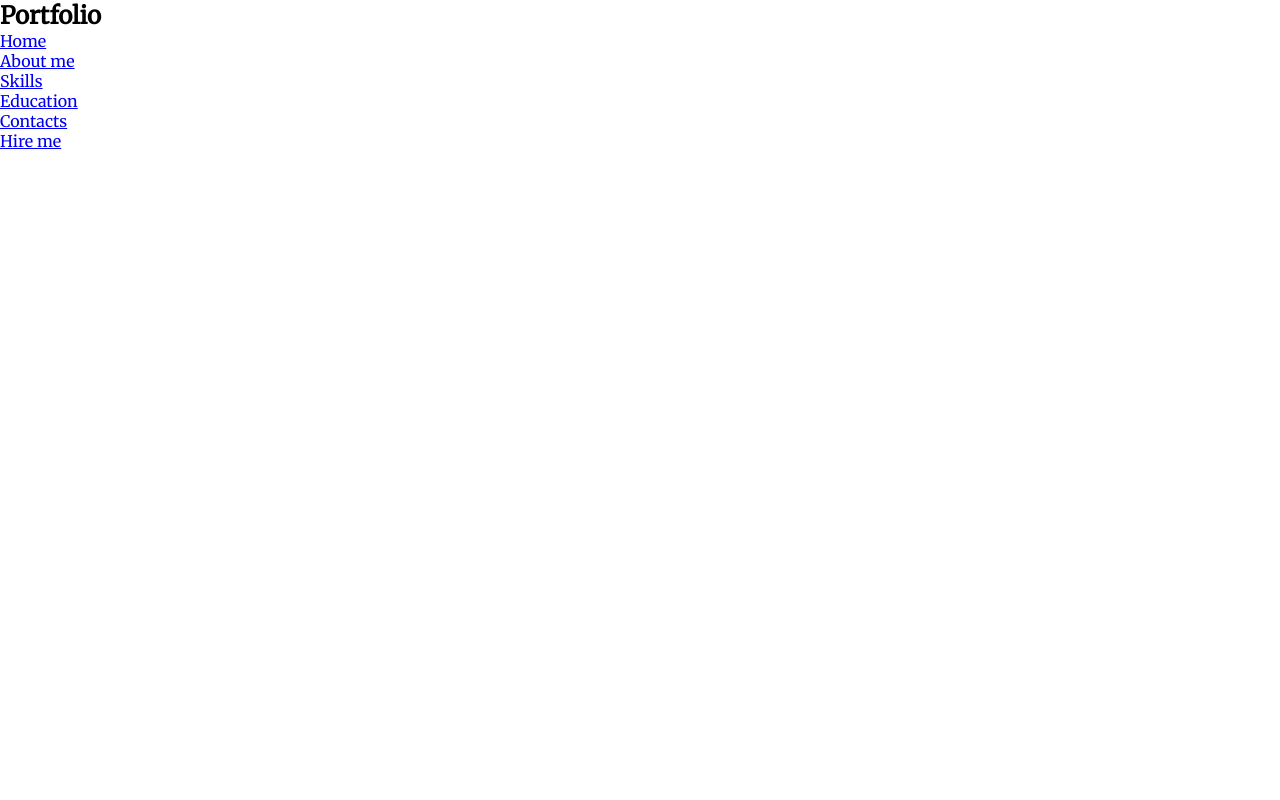
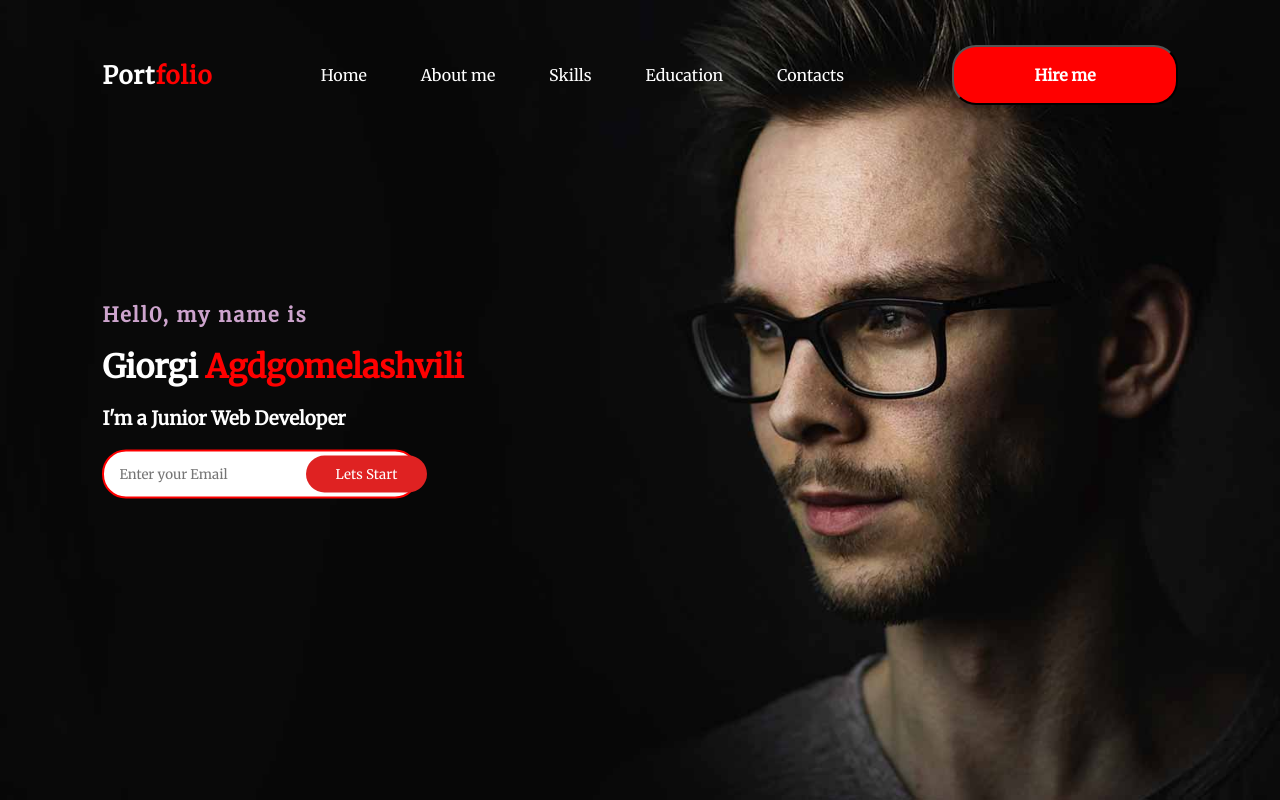
Before and after one commit to agdgom18/rsschool-cv, a plain HTML site: page index.html in a window 1280 px wide. Shown: the top 800 px of the page. Drawn offline with Linux system fonts and the light colour scheme.

Commit message:
feat: add new block about me

```diff
--- a/index.html
+++ b/index.html
@@ -13,17 +13,50 @@
   </head>
   <body>
     <header class="header">
-      <nav>
-        <h2 class="logo">Portfolio</h2>
-        <ul>
-          <li><a href="#">Home</a></li>
-          <li><a href="#">About me</a></li>
-          <li><a href="#">Skills</a></li>
-          <li><a href="#">Education</a></li>
-          <li><a href="#">Contacts</a></li>
+      <nav class="nav">
+        <h2 class="logo">Port<span class="red-text">folio</span></h2>
+        <ul class="menu-list">
+          <li class="menu-items"><a href="#">Home</a></li>
+          <li class="menu-items"><a href="#">About me</a></li>
+          <li class="menu-items"><a href="#">Skills</a></li>
+          <li class="menu-items"><a href="#">Education</a></li>
+          <li class="menu-items"><a href="#">Contacts</a></li>
         </ul>
-        <a href="#">Hire me</a>
+        <button class="btn-hire" type="submit">Hire me</button>
       </nav>
+      <div class="my-name">
+        <h4>Hell0, my name is</h4>
+        <h1>Giorgi <span class="red-text">Agdgomelashvili</span></h1>
+        <h3>I'm a Junior Web Developer</h3>
+        <div class="news-letter">
+          <form action="#">
+            <input type="email" name="email" id="mail" placeholder="Enter your Email" />
+            <input type="submit" name="submit" value="Lets Start" />
+          </form>
+        </div>
+      </div>
     </header>
+    <main class="main">
+      <section class="about-me">
+        <div class="container">
+        <img src="img/main-img.png" alt="me" />
+        <div class="about-text">
+          <h2>About me</h2>
+          <h5>Delevoper and Designer</h5>
+          <p>
+            My goal of studying at rs shool school is to become a frontend developer. I am a goal-oriented person and diligent, I think this will help
+            me a lot in achieving my goal. I like to write code and learn new technologies, solve algorithmic problems.
+          </p>
+          <button type="submit">Lets Talk</button>
+        </div>
+      </div>
+      </section>
+      <section class="service">
+        <div class="title">
+          <h2>Service</h2 >
+        </div>
+
+      </section>
+    </main>
   </body>
 </html>
--- a/style.css
+++ b/style.css
@@ -1,6 +1,153 @@
-*{
+* {
   padding: 0;
   margin: 0;
   font-family: 'Inter', sans-serif;
   font-family: 'Merriweather', serif;
 }
+.header {
+  height: 100vh;
+  width: 100%;
+  background-image: url(/img/background.jpg);
+  background-size: cover;
+  background-position: center;
+}
+.nav {
+  display: flex;
+  align-items: center;
+  justify-content: space-between;
+  padding: 45px 8% 0;
+}
+.logo {
+  color: white;
+  font-style: 35px;
+  letter-spacing: 1px;
+  cursor: pointer;
+}
+.red-text {
+  color: red;
+}
+
+.menu-items {
+  list-style-type: none;
+  display: inline-block;
+  padding: 10px 25px;
+}
+.menu-items a {
+  color: white;
+  text-decoration: none;
+}
+
+.menu-items a:hover {
+  color: red;
+  transition: 0.4s;
+}
+.btn-hire {
+  color: white;
+  background-color: #ff0000;
+  padding: 16px 80px;
+  border-radius: 24px;
+  font-size: 16px;
+  line-height: 24px;
+  font-weight: bold;
+  cursor: pointer;
+}
+.btn-hire:hover {
+  background-color: #df2222;
+  transform: scale(1.2);
+}
+
+/* Second screen  */
+.my-name {
+  position: absolute;
+  top: 50%;
+  left: 8%;
+  transform: translateY(-50%);
+}
+h1 {
+  color: white;
+  margin: 20px 0 20px;
+}
+h3 {
+  color: white;
+  font-style: 24px;
+  margin-bottom: 20px;
+}
+h4 {
+  color: #fcfc;
+  letter-spacing: 2px;
+  font-size: 20px;
+}
+.news-letter form {
+  width: 380px;
+  max-width: 100%;
+  position: relative;
+}
+.news-letter form input:first-child {
+  display: inline-block;
+
+  padding: 14px 130px 14px 15px;
+  border: 2px solid #ff0000;
+  outline: none;
+  border-radius: 24px;
+}
+.news-letter form input:last-child {
+  position: absolute;
+  display: inline-block;
+  outline: none;
+  border: none;
+  padding: 10px 30px;
+  border-radius: 24px;
+  background-color: #df2222;
+  color: white;
+  top: 6px;
+  right: 55px;
+}
+/* Screen about me  */
+
+.about-me {
+  width: 100%;
+  padding: 100px 0;
+  background-color: #191919;
+}
+.photo-me img {
+  height: auto;
+  width: 430px;
+}
+.about-text {
+  width: 550px;
+}
+.container {
+  margin: 0 auto;
+  width: 1130px;
+  display: flex;
+  justify-content: space-between;
+  align-items: center;
+}
+.about-text h2 {
+  color: white;
+  margin-bottom: 20px;
+  font-size: 75px;
+}
+.about-text h5 {
+  color: white;
+  margin-bottom: 20px;
+  font-size: 28px;
+}
+.about-text p {
+  color: white;
+  margin-bottom: 20px;
+  font-style: 16px;
+  line-height: 24px;
+}
+.about-text button {
+  padding: 16px 80px;
+  color: white;
+  background-color: #df2222;
+  font-size: 16px;
+  font-weight: bold;
+  border-radius: 24px;
+}
+.about-text button:hover {
+  background-color: #191919;
+  border: 1px solid #df2222;
+}
```
Also changed, not shown: img/background.jpg (added), img/main-img.png (added).
